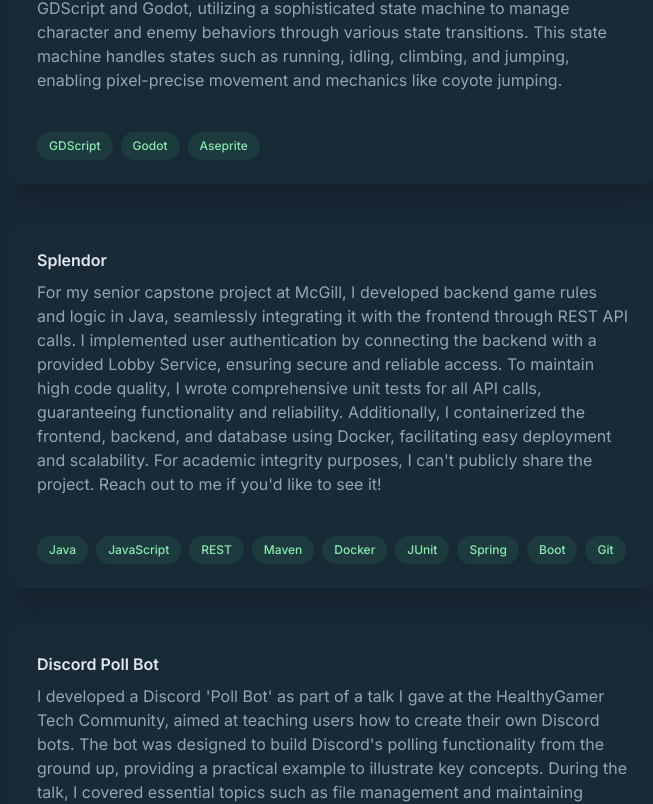
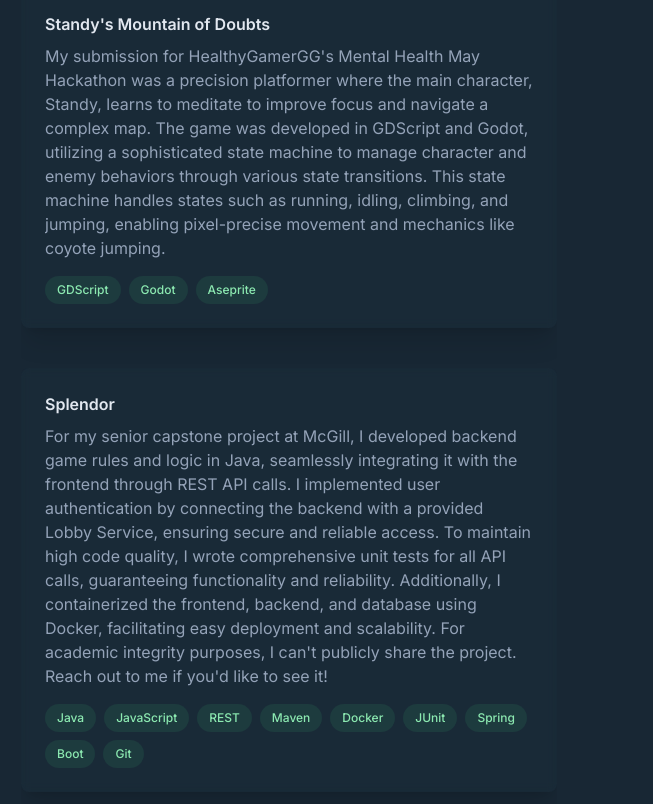
Before and after one commit to SamerSawan/Portfolio_v3, a Next.js app: page / in a window 1280 px wide. Shown: the part 1556-2360 px from the top of the page, without its empty margins (627-1280 px from the left). Built offline with nearby package versions, Linux system fonts and the light colour scheme.

Commit message:
website is now responsive

```diff
--- a/app/components/experienceCard.js
+++ b/app/components/experienceCard.js
@@ -44,7 +44,7 @@
 
     return (
         <a href={href} onClick={handleClick} className="no-underline">
-            <div className="card group mb-10 relative transition bg-[#2E485C]/10
+            <div className="card group mb-10 transition bg-[#2E485C]/10
             bg-opacity-10 backdrop-blur-sm bg-clip-padding
             backdrop-filter shadow-xl rounded-lg p-6 mx-auto cursor-pointer">
                 <div className="inside">
--- a/app/components/navBar.js
+++ b/app/components/navBar.js
@@ -16,8 +16,8 @@
 
       ScrollTrigger.create({
         trigger: section,
-        start: "top 30%",
-        end: "bottom 30%",
+        start: () => `top ${window.innerHeight * 0.2}px`,
+        end: () => `bottom ${window.innerHeight * 0.2}px`,
         onEnter: () => {
           if (activeItem) {
             activeItem.classList.remove("!bg-slate-400");
--- a/app/components/projectCard.js
+++ b/app/components/projectCard.js
@@ -44,20 +44,15 @@
 
   return (
     <a href={href} onClick={handleClick} className="no-underline">
-      <div
-        className="card group mb-10 relative transition bg-[#2E485C]/10
-        bg-opacity-10 backdrop-blur-sm bg-clip-padding
-        backdrop-filter shadow-xl rounded-lg p-6 mx-auto cursor-pointer"
-      >
+    <div className="card group mb-10 transition bg-[#2E485C]/10
+    bg-opacity-10 backdrop-blur-sm bg-clip-padding
+    backdrop-filter shadow-xl rounded-lg p-6 mx-auto cursor-pointer">
         <div className="inside">
-          <h2 className="group-hover:text-[#8ce9b1] text-slate-200 font-semibold mb-2">{title}</h2>
-          <div className="z-10 flex flex-col space-y-2">
+            <h2 className="group-hover:text-[#8ce9b1] text-slate-200 font-semibold mb-2">{title}</h2>
+            <div className="flex flex-col space-y-2">
             <p>{point1}</p>
-            <p>{point2}</p>
-            <p>{point3}</p>
-            <p>{point4}</p>
           </div>
-          <div className="flex flex-row space-x-2 mt-4">
+          <div className="flex flex-wrap gap-2 mt-4">
             {techPoints.map((tech, index) => (
               <TechnicalPoint key={index} tech={tech} />
             ))}
--- a/app/components/technicalPoint.js
+++ b/app/components/technicalPoint.js
@@ -1,7 +1,7 @@
 const TechnicalPoint = ({tech}) => {
     return (
-        <div className="flex items-center rounded-full bg-[#42d17b]/[0.1] px-3 py-1 text-xs font-medium leading-5 text-[#8ce9b1]">
-            <span>{tech}</span>
+        <div className="items-center rounded-full bg-[#42d17b]/[0.1] px-3 py-1 text-xs font-medium leading-5 text-[#8ce9b1]">
+            <span className="self-center">{tech}</span>
         </div>
     )
 }
--- a/app/page.js
+++ b/app/page.js
@@ -11,19 +11,19 @@
 
 export default function Home() {
   return (
-    <div className="bg-[#182734] text-slate-400">
+    <div className="bg-[#182734] text-slate-400 mx-auto min-h-screen max-w-screen-xl px-6 py-12 md:px-12 md:py-20 lg:px-24 lg:py-0 2xl:py-48">
       <StarrySky />
-      <div className="flex mx-auto min-h-screen max-w-screen-xl">
-        <div className="py-24 w-1/2 flex flex-col justify-between items-center sticky top-0 h-screen">
+      <div className="lg:flex lg:justify-between lg:gap-4">
+        <div className="lg:py-24 lg:w-1/2 lg:flex lg:flex-col lg:justify-between lg:items-center lg:sticky lg:top-0 lg:max-h-screen">
           <div>
             <h1 className="text-5xl text-slate-200 tracking-tight font-bold">Samer Sawan</h1>
             <h2 className="mt-3 font-medium text-slate-200 text-xl">Software Developer</h2>
             <p className="mt-4 max-w-xs">I bring fun and innovative ideas to life</p>
-            <div className="mt-6">
+            <div className="mt-6 hidden lg:block">
               <Navbar />
             </div>
           </div>
-          <div className="fixed bottom-20">
+          <div className="mt-4 lg:mt-0">
             <a href="https://github.com/SamerSawan" target="_blank">
               <FontAwesomeIcon className="mr-4 hover:text-[#42d17b]" icon={faGithub} size="2x" />
             </a>
@@ -38,7 +38,7 @@
             </a>
           </div>
         </div>
-        <div className="py-24 w-1/2 flex flex-col justify-center items-center overflow-auto">
+        <div className="pt-24 lg:py-24 lg:w-1/2 flex flex-col justify-center items-center overflow-auto">
           <div id="About" className="mb-16 section">
             <p className="mb-4">
               For my high school graduation project in 2017, I decided I wanted to learn how to make video games, so I made a simple brick breaker game.
@@ -57,7 +57,6 @@
           <div id="Experience" className="mb-16 section">
             <h2 className="mb-10 font-medium text-lg text-slate-400">Experience</h2>
             <ol className="group/list">
-
               <li>
                 <ExperienceCard job={"Software Developer Intern @ TheDevFactory.ai"}
                 point1={"Developed a customized chat completion model leveraging OpenAI's ChatGPT-4 API to integrate code snippets and SonarQube reports, enabling real-time feedback and suggestions to users"}
@@ -75,22 +74,32 @@
             </ol>
             <a href="/Resume.pdf" className="text-slate-200 underline hover:text-[#8ce9b1] cursor-pointer">View Full Résumé</a>
           </div>
-          <div id="Projects" className="mb-16 section">
+          <div id="Projects" className="mb-16 section w-full">
             <h2 className="mb-10 font-medium text-lg text-slate-400">Projects</h2>
-            <ProjectCard title={"Standy's Mountain of Doubts"}
-            point1={"My submission for HealthyGamerGG's Mental Health May Hackathon was a precision platformer where the main character, Standy, learns to meditate to improve focus and navigate a complex map. The game was developed in GDScript and Godot, utilizing a sophisticated state machine to manage character and enemy behaviors through various state transitions. This state machine handles states such as running, idling, climbing, and jumping, enabling pixel-precise movement and mechanics like coyote jumping."}
-            techPoints={["GDScript", "Godot", "Aseprite"]} href={"https://bappleboi.itch.io/standys-mountain-of-doubts"}/>
+            <ol className="group/list">
+              <li>
+                <ProjectCard title={"Standy's Mountain of Doubts"}
+              point1={"My submission for HealthyGamerGG's Mental Health May Hackathon was a precision platformer where the main character, Standy, learns to meditate to improve focus and navigate a complex map. The game was developed in GDScript and Godot, utilizing a sophisticated state machine to manage character and enemy behaviors through various state transitions. This state machine handles states such as running, idling, climbing, and jumping, enabling pixel-precise movement and mechanics like coyote jumping."}
+              techPoints={["GDScript", "Godot", "Aseprite"]} href={"https://bappleboi.itch.io/standys-mountain-of-doubts"}/>
+              </li>
+              <li>
             <ProjectCard title={"Splendor"}
             point1={"For my senior capstone project at McGill, I developed backend game rules and logic in Java, seamlessly integrating it with the frontend through REST API calls. I implemented user authentication by connecting the backend with a provided Lobby Service, ensuring secure and reliable access. To maintain high code quality, I wrote comprehensive unit tests for all API calls, guaranteeing functionality and reliability. Additionally, I containerized the frontend, backend, and database using Docker, facilitating easy deployment and scalability. For academic integrity purposes, I can't publicly share the project. Reach out to me if you'd like to see it!"}
             techPoints={["Java", "JavaScript", "REST", "Maven", "Docker", "JUnit", "Spring", "Boot", "Git"]}
             href={"https://www.mcgill.ca/deanofstudents/policies-procedures/code"}/>
+            </li>
+            <li>
             <ProjectCard title={"Discord Poll Bot"}
             point1={"I developed a Discord 'Poll Bot' as part of a talk I gave at the HealthyGamer Tech Community, aimed at teaching users how to create their own Discord bots. The bot was designed to build Discord's polling functionality from the ground up, providing a practical example to illustrate key concepts. During the talk, I covered essential topics such as file management and maintaining clean, organized code. Additionally, I delved into specific functionalities in discord.js, including the implementation of buttons, embeds, modals, and more, offering a comprehensive guide for attendees to understand and apply these features in their own projects."}
             techPoints={['Discord.js', 'Node.js']} href={"https://github.com/SamerSawan/StatBot_v2"}/>
+            </li>
+            <li>
             <ProjectCard title={"Personal Recipe App"}
             point1={"I designed and built a recipe app that enables users to create, view, and delete recipes, as well as manage their groceries. By combining Axios for efficient API calls to Firebase and React Context, I created a seamless and user-friendly experience. Additionally, I integrated iOS VoiceOver for enhanced accessibility."}
             techPoints={["React Native", "Axios", "React Context", "Firebase", "Figma"]} href={"https://github.com/SamerSawan/RecipeApp"}
             />
+            </li>
+            </ol>
           </div>
           <div id="Art" className="mb-16 section w-full">
             <h2 className="mb-8 font-medium text-lg text-slate-400">Art</h2>
@@ -110,7 +119,7 @@
               <PixelArt src="https://samerportfoliobucket.s3.us-east-2.amazonaws.com/GAME+HEALTH+BAR.gif" alt="Video Game Health Bar in the shape of a sword" text="A sword shaped health bar with a broken sword hilt as a base" />
             </div>
           </div>
-          <div>Made with nextjs and tailwindcss</div>
+          <div>Made with NextJS, TailwindCSS, AnimeJS and GSAP</div>
         </div>
       </div>
     </div>
```
